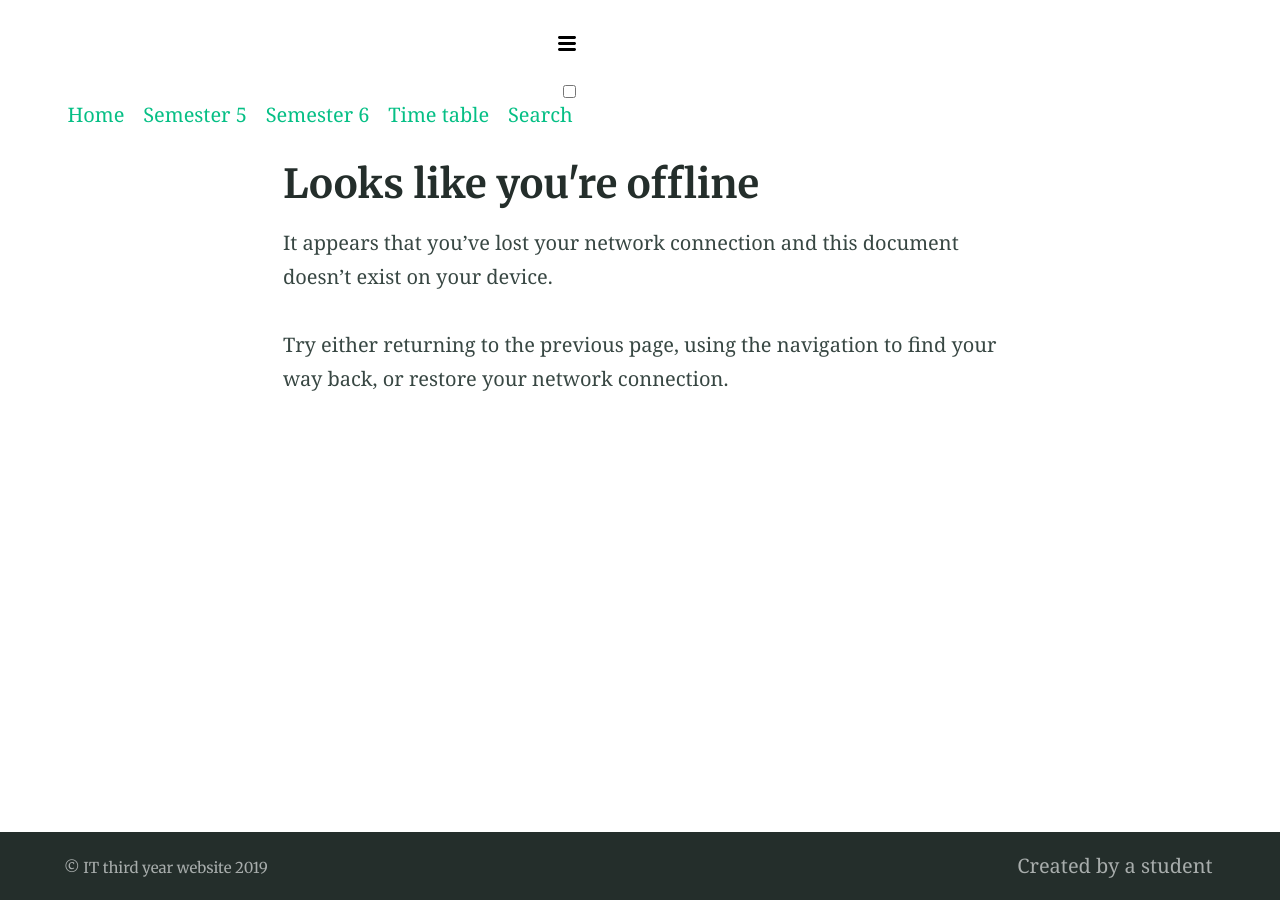
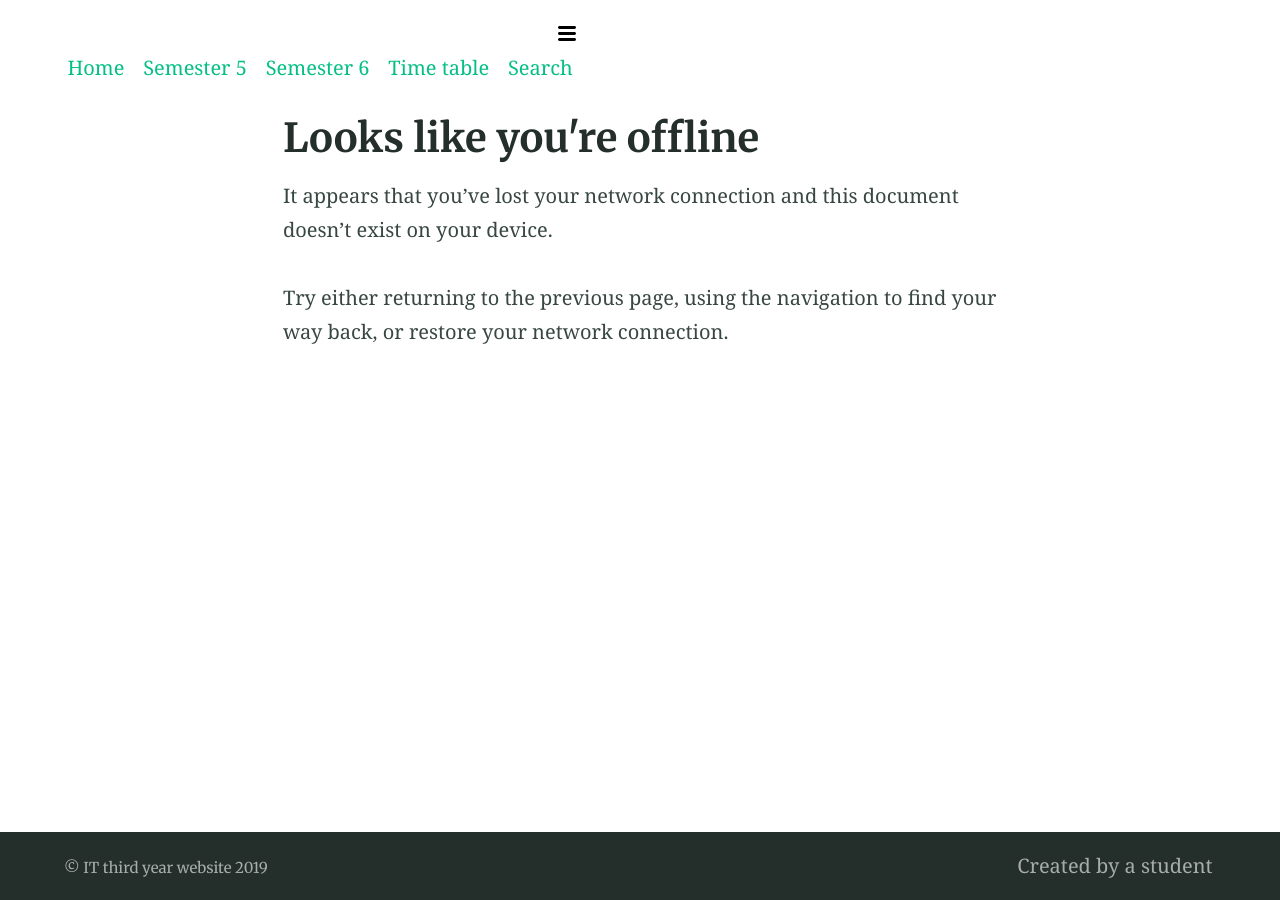
Before and after one commit to Srj98/2021, a Jekyll site: the page built from offline.md, in a window 1280 px wide. Built offline with Jekyll 4.4.1, drawn with Linux system fonts in a browser that asks for light colours; our own code applies the rules of GitHub Pages for plain Markdown files.

Commit message:
Update nav-header.html

```diff
--- a/_includes/nav-header.html
+++ b/_includes/nav-header.html
@@ -14,14 +14,11 @@
       </li>
     {% endfor %}
   </ul>
-  <input type="checkbox" id="nav-trigger" class="nav-trigger" />
-  <label for="nav-trigger">
-          <span class="menu-icon">
+  <span class="menu-icon">
             <svg viewBox="0 0 18 15" width="18px" height="15px">
               <path d="M18,1.484c0,0.82-0.665,1.484-1.484,1.484H1.484C0.665,2.969,0,2.304,0,1.484l0,0C0,0.665,0.665,0,1.484,0 h15.032C17.335,0,18,0.665,18,1.484L18,1.484z M18,7.516C18,8.335,17.335,9,16.516,9H1.484C0.665,9,0,8.335,0,7.516l0,0 c0-0.82,0.665-1.484,1.484-1.484h15.032C17.335,6.031,18,6.696,18,7.516L18,7.516z M18,13.516C18,14.335,17.335,15,16.516,15H1.484 C0.665,15,0,14.335,0,13.516l0,0c0-0.82,0.665-1.483,1.484-1.483h15.032C17.335,12.031,18,12.695,18,13.516L18,13.516z"/>
             </svg>
           </span>
-        </label>
 </nav>
 {% else %}
   {% include nav-default.html %}
```
